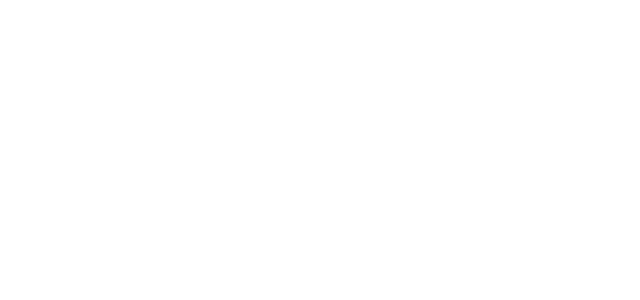
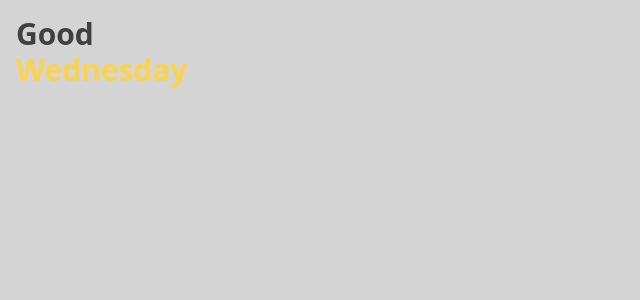
Before and after one commit to ahme-dev/portfolio-yellow, a Vue app: page / in a window 1280 px wide. Shown: the top 300 px of the page, without its empty margins (0-640 px from the left). Built offline with nearby package versions, Linux system fonts and the light colour scheme.

Commit message:
feat: add vueuse time and some skeleton

```diff
--- a/src/App.vue
+++ b/src/App.vue
@@ -4,4 +4,15 @@
   const formatted = useDateFormat(useNow(), "dddd");
 </script>
 
-<template></template>
+<template>
+  <div
+    class="min-w-screen min-h-screen p-4 bg-true-gray-300 text-true-gray-700"
+  >
+    <header>
+      <h1 class="text-3xl font-bold">
+        Good
+        <h1 class="text-amber-300">{{ formatted }}</h1>
+      </h1>
+    </header>
+  </div>
+</template>
```
